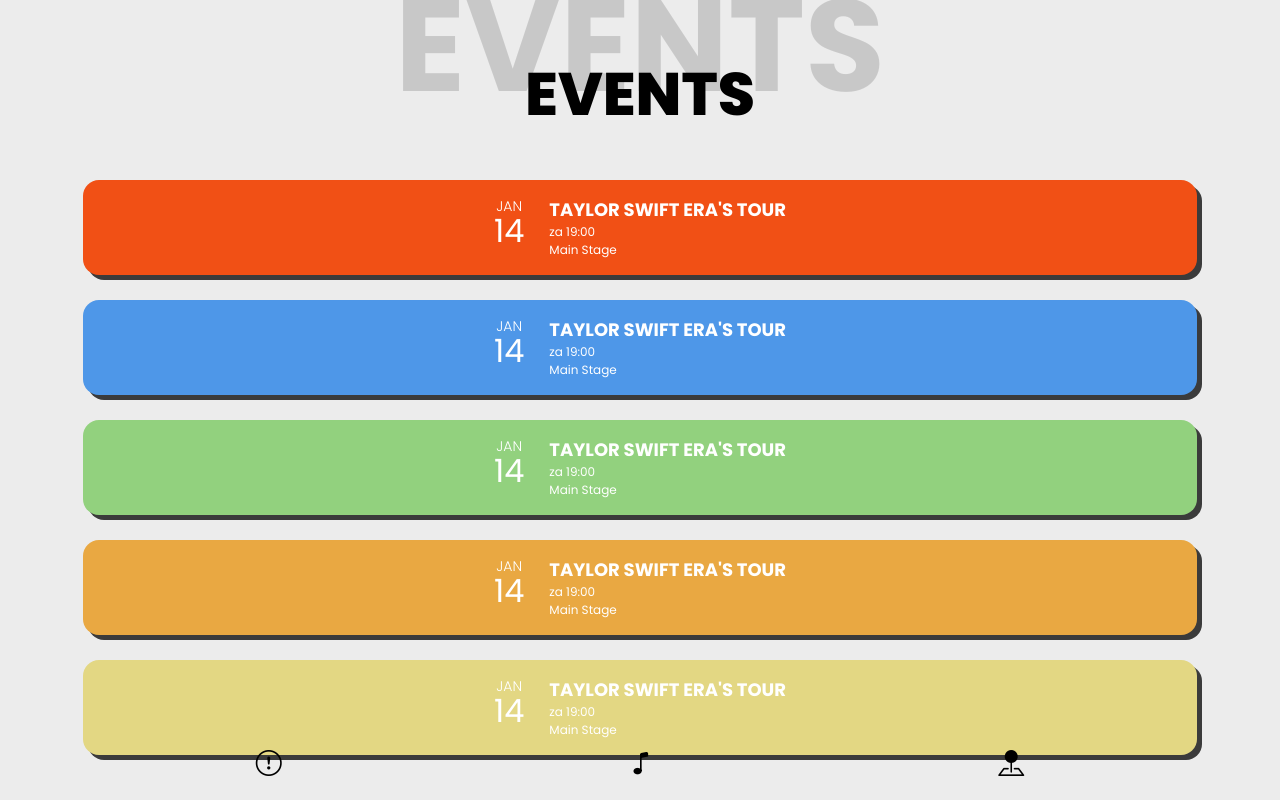
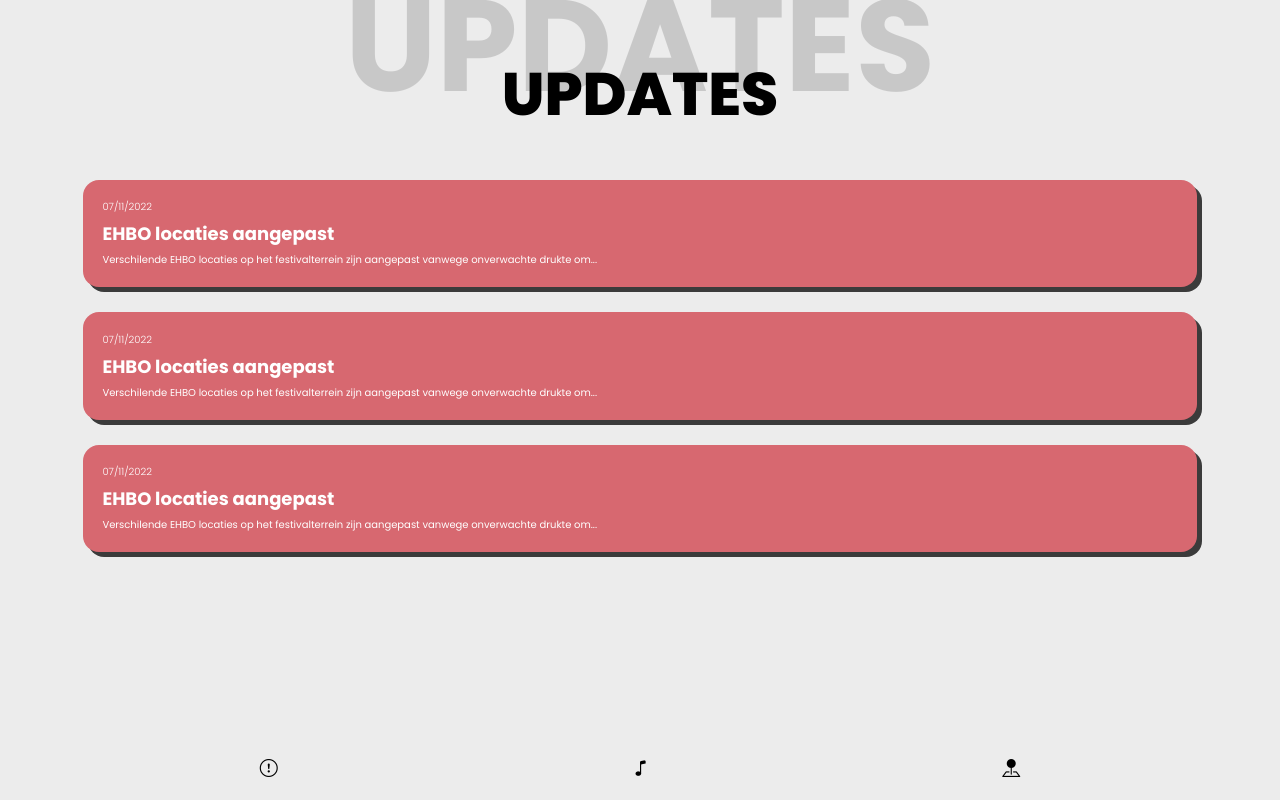
Before and after one commit to dwikboss/MDEV, a plain HTML site: page index.html in a window 1280 px wide. Drawn offline with nearby package versions, Linux system fonts and the light colour scheme.

```diff
--- a/css/style.css
+++ b/css/style.css
@@ -23,6 +23,7 @@
     --app-green: #92d17e;
     --app-orange: #e9a842;
     --app-yellow: #e3d783;
+	--item-pink: #d76870;
 }
 
 html {
@@ -80,14 +81,14 @@
 }
 
 /* title */
-.title__background {
+#title__background {
     margin-top: -94px;
     color: rgba(0, 0, 0, 0.15);
     font-family: 'Poppins-Bold';
     font-size: 13rem;
 }
 
-.title__foreground {
+#title__foreground {
     color: rgba(0, 0, 0);
     font-family: 'Poppins-ExtraBold';
     font-size: 6rem;
@@ -95,7 +96,7 @@
 }
 
 /* show */
-.show-content {
+.show-content, .news-content {
 	display: flex;
 	flex-direction: column;
 	gap: 25px;
@@ -137,7 +138,7 @@
 	display: flex;
 	flex-direction: column;
 	align-items: center;
-	margin-top: 4px;
+	margin-top: 7px;
 }
 
 .show__date__month {
@@ -160,6 +161,36 @@
 .show__info__title {
     font-family: 'Poppins-Bold';
 	color: white;
+	font-size: 1.6rem;
+}
+
+/* news */
+.news {
+	display: flex;
+	flex-direction: column;
+	gap: 5px;
+	color: white;
+    background-color: var(--item-pink);
+    padding: 1.2em;
+	font-size: 1.6rem;
+	-webkit-box-shadow: 5px 5px 0px 0px rgba(0,0,0,0.75);
+	-moz-box-shadow: 5px 5px 0px 0px rgba(0,0,0,0.75);
+	box-shadow: 5px 5px 0px 0px rgba(0,0,0,0.75);
+	border-radius: 16px;
+}
+
+.news__date {
+    font-family: 'Poppins-Light';
+	font-size: 1rem;
+}
+
+.news__excerpt {
+    font-family: 'Poppins-Regular';
+	font-size: 1rem;
+}
+
+.news__title {
+    font-family: 'Poppins-Bold';
 	font-size: 1.8rem;
 }
 
@@ -179,7 +210,7 @@
 }
 
 nav i {
-	font-size: 2.6rem;
+	font-size: 1.8rem;
 }
 
 /* TABLET - (Styling exceptions for tablet and larger) */
--- a/index.html
+++ b/index.html
@@ -14,22 +14,40 @@
   </head>
   <body>
     <header>
-        <div class="title__background">EVENTS</div>
-        <div class="title__foreground">EVENTS</div>
+        <div id="title__background">UPDATES</div>
+        <h1 id="title__foreground">UPDATES</h1>
     </header>
 
     <main>
         <div class="container main-content">
-            <div class="show-content">
+            <div class="news-content">
+                <article class="news">
+                    <p class="news__date">07/11/2022</p>
+                    <h2 class="news__title">EHBO locaties aangepast</h2>
+                    <p class="news__excerpt">Verschilende EHBO locaties op het festivalterrein zijn aangepast vanwege onverwachte drukte om...</p>
+                </article>
+                <article class="news">
+                    <p class="news__date">07/11/2022</p>
+                    <h2 class="news__title">EHBO locaties aangepast</h2>
+                    <p class="news__excerpt">Verschilende EHBO locaties op het festivalterrein zijn aangepast vanwege onverwachte drukte om...</p>
+                </article>
+                <article class="news">
+                    <p class="news__date">07/11/2022</p>
+                    <h2 class="news__title">EHBO locaties aangepast</h2>
+                    <p class="news__excerpt">Verschilende EHBO locaties op het festivalterrein zijn aangepast vanwege onverwachte drukte om...</p>
+                </article>
+            </div>
+
+            <div class="show-content" style="display: none;">
                 <article class="show show--red">
                     <div class="show__date">
                     <div class="show__date__month">JAN</div>
                     <div class="show__date__day">14</div>
                     </div>
                     <div class="show__info">
-                    <div class="show__info__title">TAYLOR SWIFT ERA'S TOUR</div>
-                    <div class="show__info__time">za 19:00</div>
-                    <div class="show__info__location">Main Stage</div>
+                    <h2 class="show__info__title">TAYLOR SWIFT ERA'S TOUR</h2>
+                    <p class="show__info__time">za 19:00</p>
+                    <p class="show__info__location">Main Stage</p>
                     </div>
                 </article>
 
@@ -39,9 +57,9 @@
                         <div class="show__date__day">14</div>
                     </div>
                     <div class="show__info">
-                        <div class="show__info__title">TAYLOR SWIFT ERA'S TOUR</div>
-                        <div class="show__info__time">za 19:00</div>
-                        <div class="show__info__location">Main Stage</div>
+                        <h2 class="show__info__title">TAYLOR SWIFT ERA'S TOUR</h2>
+                        <p class="show__info__time">za 19:00</p>
+                        <p class="show__info__location">Main Stage</p>
                     </div>
                 </article>
 
@@ -51,9 +69,9 @@
                         <div class="show__date__day">14</div>
                     </div>
                     <div class="show__info">
-                        <div class="show__info__title">TAYLOR SWIFT ERA'S TOUR</div>
-                        <div class="show__info__time">za 19:00</div>
-                        <div class="show__info__location">Main Stage</div>
+                        <h2 class="show__info__title">TAYLOR SWIFT ERA'S TOUR</h2>
+                        <p class="show__info__time">za 19:00</p>
+                        <p class="show__info__location">Main Stage</p>
                     </div>
                 </article>
 
@@ -63,9 +81,9 @@
                         <div class="show__date__day">14</div>
                     </div>
                     <div class="show__info">
-                        <div class="show__info__title">TAYLOR SWIFT ERA'S TOUR</div>
-                        <div class="show__info__time">za 19:00</div>
-                        <div class="show__info__location">Main Stage</div>
+                        <h2 class="show__info__title">TAYLOR SWIFT ERA'S TOUR</h2>
+                        <p class="show__info__time">za 19:00</p>
+                        <p class="show__info__location">Main Stage</p>
                     </div>
                 </article>
 
@@ -75,9 +93,9 @@
                         <div class="show__date__day">14</div>
                     </div>
                     <div class="show__info">
-                        <div class="show__info__title">TAYLOR SWIFT ERA'S TOUR</div>
-                        <div class="show__info__time">za 19:00</div>
-                        <div class="show__info__location">Main Stage</div>
+                        <h2 class="show__info__title">TAYLOR SWIFT ERA'S TOUR</h2>
+                        <p class="show__info__time">za 19:00</p>
+                        <p class="show__info__location">Main Stage</p>
                     </div>
                 </article>
             </div>
```
Also changed, not shown: icon/avansicon144.png (deleted), icon/avansicon192.png (deleted), icon/avansicon48.png (deleted), icon/avansicon512.png (deleted), icon/avansicon96.png (deleted), icon/icon-128.png (added), icon/icon-144.png (added), icon/icon-152.png (added), icon/icon-192.png (added), icon/icon-384.png (added), icon/icon-48.png (added), icon/icon-512.png (added), icon/icon-72.png (added), icon/icon-96.png (added), 2 more files.
